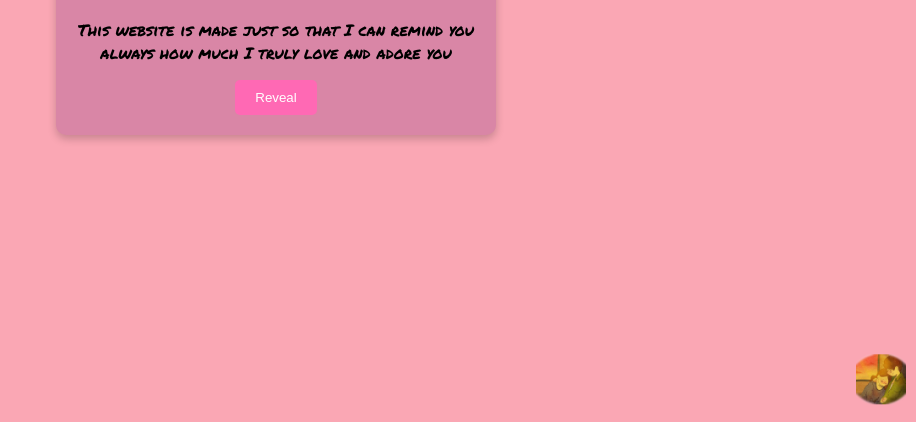
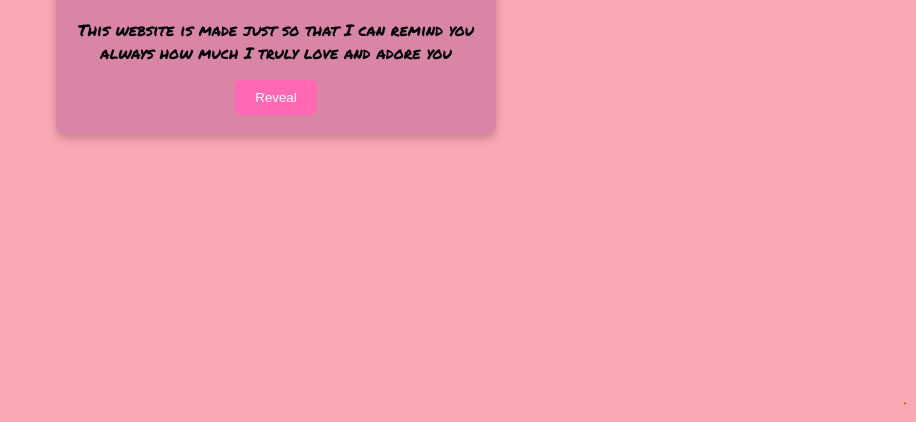
Before and after one commit to MarkZeroxy/lovely, a plain HTML site: page index.html in a window 1280 px wide. Shown: the part 378-800 px from the top of the page, without its empty margins (364-1280 px from the left). Drawn offline with Linux system fonts and the light colour scheme.

Commit message:
Update styles.css

```diff
--- a/styles.css
+++ b/styles.css
@@ -73,7 +73,7 @@ button:active {
     position: absolute;
     bottom: 10px;
     right: 10px;
-    width: 50px; /* Increase this value to make the image larger */
+    width: 2px; /* Increase this value to make the image larger */
     height: auto;
     animation: float 3s infinite ease-in-out;
 }
```
